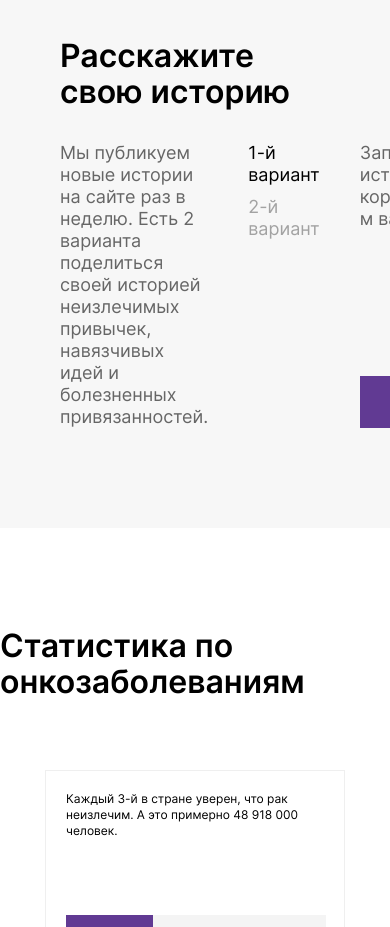
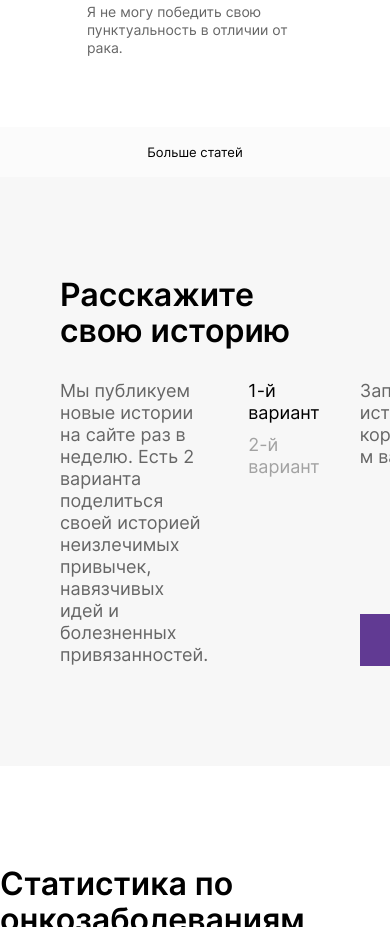
Before and after one commit to zajcevakaterina/raklechitsa, a Nuxt app: page / in a window 390 px wide. Shown: the part 3660-4587 px from the top of the page. Built offline with nearby package versions, Linux system fonts and the light colour scheme.

Commit message:
feat: add story-button and adaptive layout for Stories

```diff
--- a/components/Stories.vue
+++ b/components/Stories.vue
@@ -13,17 +13,20 @@
         />
       </li>
     </ul>
+    <stories-button class="stories__button">Больше статей</stories-button>
   </section>
 </template>
 
 <script>
 import SectionTitle from '@/components/ui/SectionTitle';
 import StoryItem from '@/components/StoryItem';
+import Button from '@/components/ui/Button';
 
 export default {
   components: {
     'section-title': SectionTitle,
     'story-item': StoryItem,
+    'stories-button': Button,
   },
   data() {
     return {
@@ -103,6 +106,24 @@ export default {
   padding: 0;
   list-style: none;
   justify-content: center;
+  margin: 0 0 70px;
+}
+
+.stories__button {
+  background: #fbfbfb;
+  font-size: 16px;
+  line-height: 1.25;
+  color: #000;
+  text-decoration: none;
+  border: none;
+  padding: 0;
+  font-family: inherit;
+  width: 100%;
+  height: 82px;
+}
+
+.stories__button:hover {
+  box-shadow: 0px 4px 4px rgba(0, 0, 0, 0.25);
 }
 
 @media screen and (max-width: 1280px) {
@@ -110,5 +131,38 @@ export default {
     grid-template-columns: repeat(auto-fit, 265px);
     row-gap: 60px;
   }
+
+  .stories__button {
+    height: 86px;
+  }
+}
+
+@media screen and (max-width: 1024px) {
+  .stories__list {
+    grid-template-columns: repeat(auto-fit, 208px);
+    column-gap: 30px;
+    row-gap: 46px;
+  }
+
+  .stories__button {
+    height: 50px;
+    font-size: 13px;
+    line-height: 1.54;
+  }
+}
+
+@media screen and (max-width: 768px) {
+  .stories__list {
+    grid-template-columns: repeat(auto-fit, 216px);
+    column-gap: 20px;
+    row-gap: 40px;
+  }
+}
+
+@media screen and (max-width: 320px) {
+  .stories__list {
+    grid-template-columns: 1fr;
+    row-gap: 30px;
+  }
 }
 </style>
```
